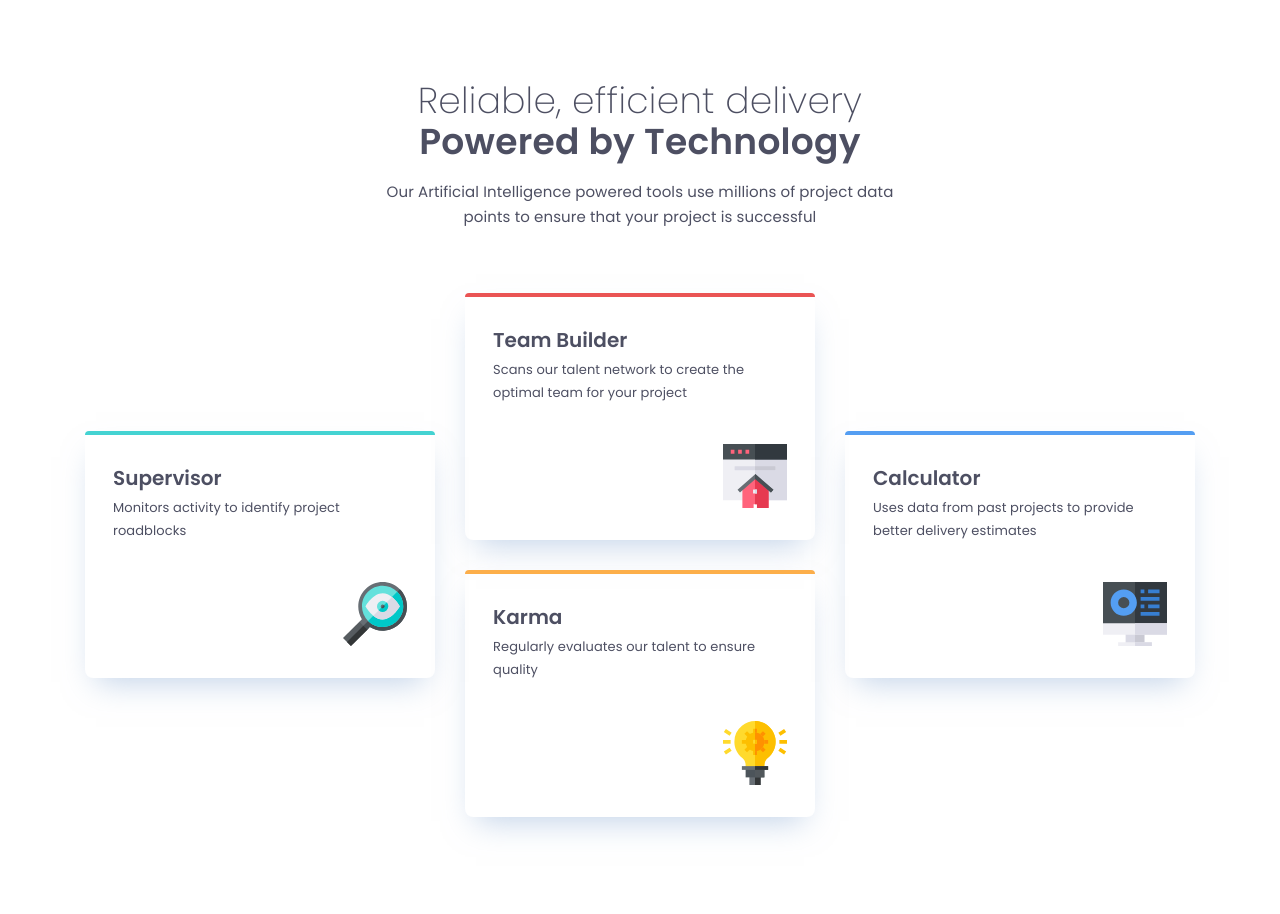
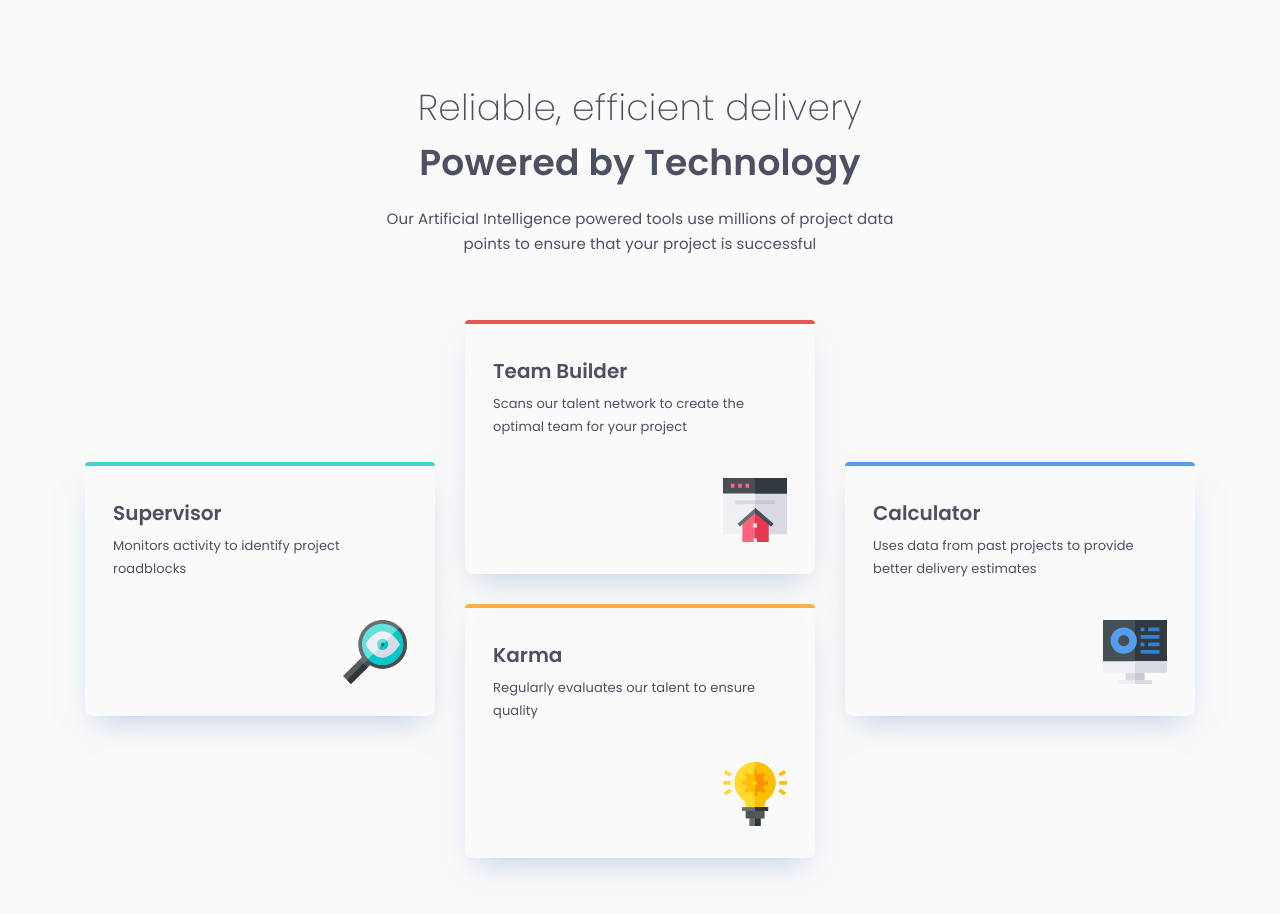
Before and after one commit to codepalacios/four-card-feature-section-master, a plain HTML site: page index.html in a window 1280 px wide. Drawn offline with Linux system fonts and the light colour scheme.

Commit message:
[UPDATE] styles & README.md

```diff
--- a/styles.css
+++ b/styles.css
@@ -29,6 +29,9 @@ span {
 }
 
 /* Mobile styles */
+body {
+  background-color: #fafafa;
+}
 main {
   margin-top: calc((85 / 16) * 1rem);
   margin-bottom: calc((78 / 16) * 1rem);
@@ -45,6 +48,7 @@ h1 {
   font-size: var(--24px);
   font-weight: 275;
   letter-spacing: 0.167px;
+  line-height: normal;
 }
 h1 span {
   font-weight: 600;
@@ -90,6 +94,7 @@ article {
 .content h2 {
   font-size: var(--20px);
   font-weight: 600;
+  line-height: normal;
 }
 .content p {
   font-size: var(--13px);
```
Also changed, not shown: images/Screenshot.png.
